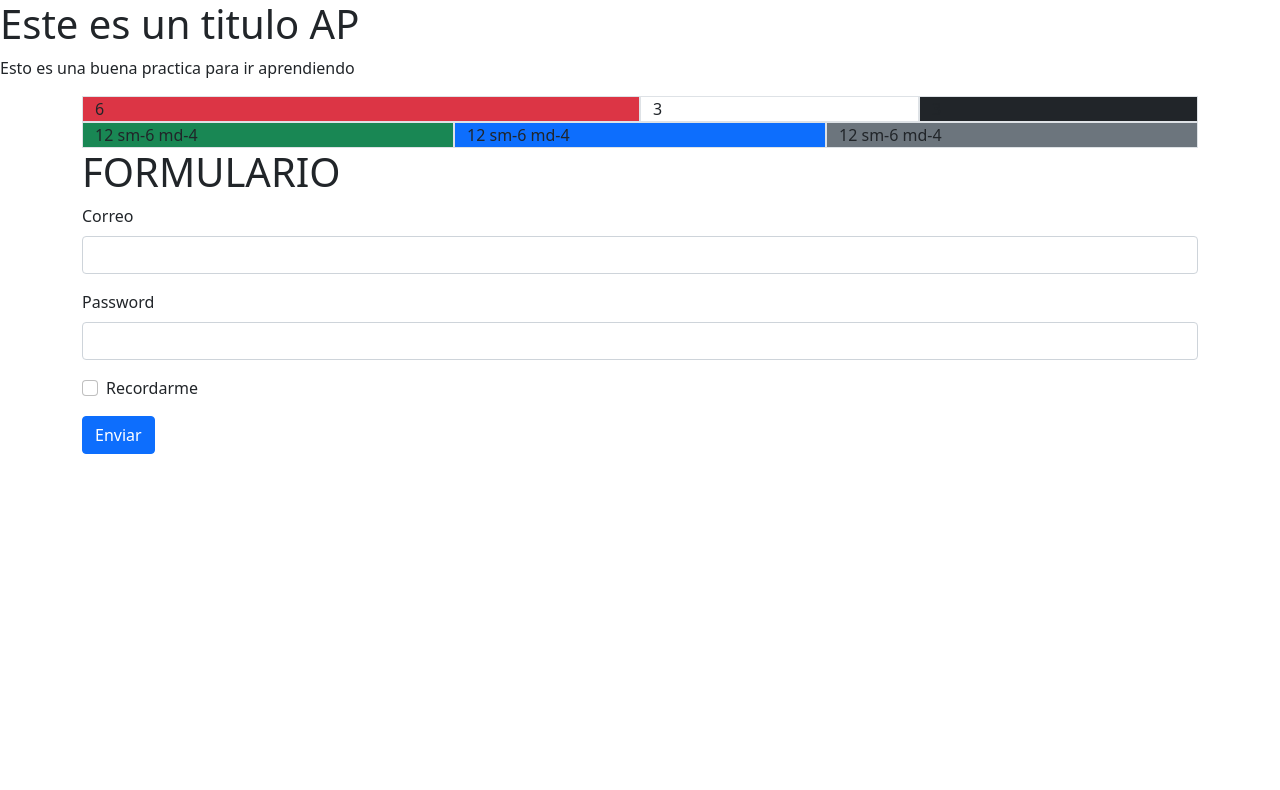
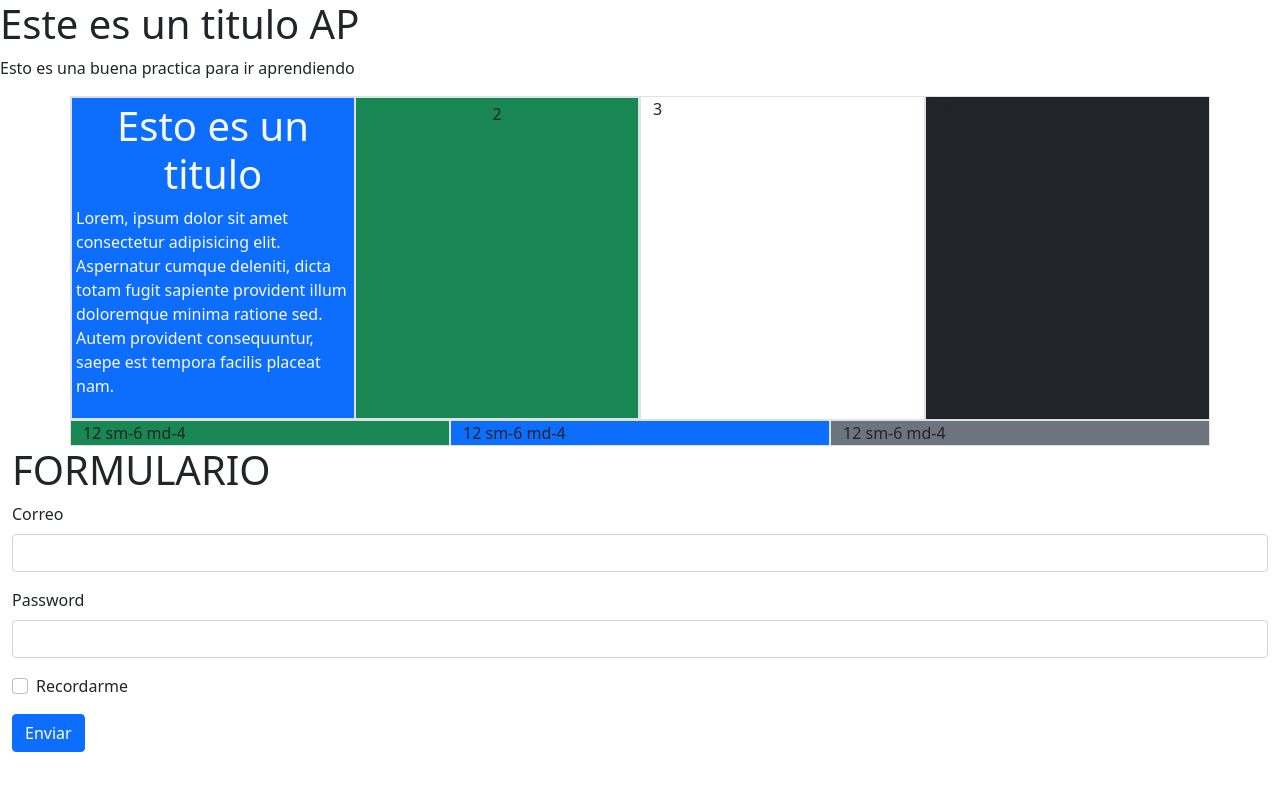
Before and after one commit to josegazano732/Proyecto-AP, a plain HTML site: page index.html in a window 1280 px wide. Drawn offline with nearby package versions, Linux system fonts and the light colour scheme.

Commit message:
Se practico columnas JLG

```diff
--- a/index.html
+++ b/index.html
@@ -14,19 +14,34 @@
 <body>
     <h1> Este es un titulo AP </h1>
     <p>Esto es una buena practica para ir aprendiendo</p>
-    <main class=" container">
+    <main class=" container-fluid">
         <div class=" container">
             <div class="row">
-                <div class="col-6 border bg-danger">6</div>
+                <div class="col-6 border bg-danger">
+                    <div class="row d-flex">
+                        <div class="col-12 col-sm-6 bg-primary border text-center p-1">
+                            <h3 class=" text-light fs-1">Esto es un titulo</h3>
+                            <p class=" text-light text-lg-start">Lorem, ipsum dolor sit amet consectetur adipisicing
+                                elit.
+                                Aspernatur cumque deleniti,
+                                dicta totam fugit sapiente provident illum doloremque minima ratione sed. Autem
+                                provident consequuntur, saepe est tempora facilis placeat nam.</p>
+                        </div>
+                        <div class="col-12 col-sm-6 bg-success border text-center p-1">2</div>
+                    </div>
+                </div>
                 <div class="col-3 border bg-gradient">3</div>
                 <div class="col-3 border bg-dark">3</div>
             </div>
+
             <div class="row">
                 <div class="col-12 col-sm-6 col-md-4 border bg-success">12 sm-6 md-4</div>
                 <div class="col-12 col-sm-6 col-md-4 border bg-primary">12 sm-6 md-4</div>
                 <div class="col-12 col-sm-12 col-md-4 border bg-secondary">12 sm-6 md-4</div>
             </div>
         </div>
+
+
 
         <form action="">
             <h1>FORMULARIO</h1>
```
